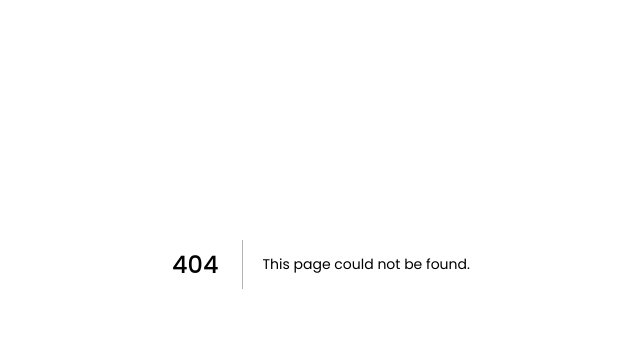
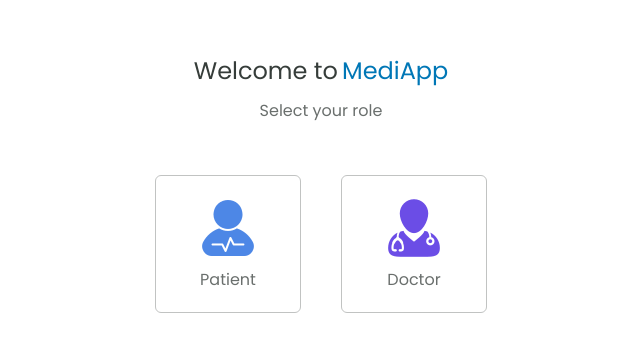
Before and after one commit to kristinenyaga/mediapp_frontend, a Next.js app: page /welcomepage in a window 1280 px wide. Before the commit this address had no page. Shown: the part 136-488 px from the top of the page, without its empty margins (319-959 px from the left). Built offline with nearby package versions, Linux system fonts and the light colour scheme.

Commit message:
made the welcomepage its own route

```diff
--- /dev/null
+++ b/app/welcomepage/page.tsx
@@ -0,0 +1,5 @@
+import WelcomePage from "../components/welcomePage/WelcomePage";
+
+export default function Page() {
+  return <WelcomePage />
+}
```
